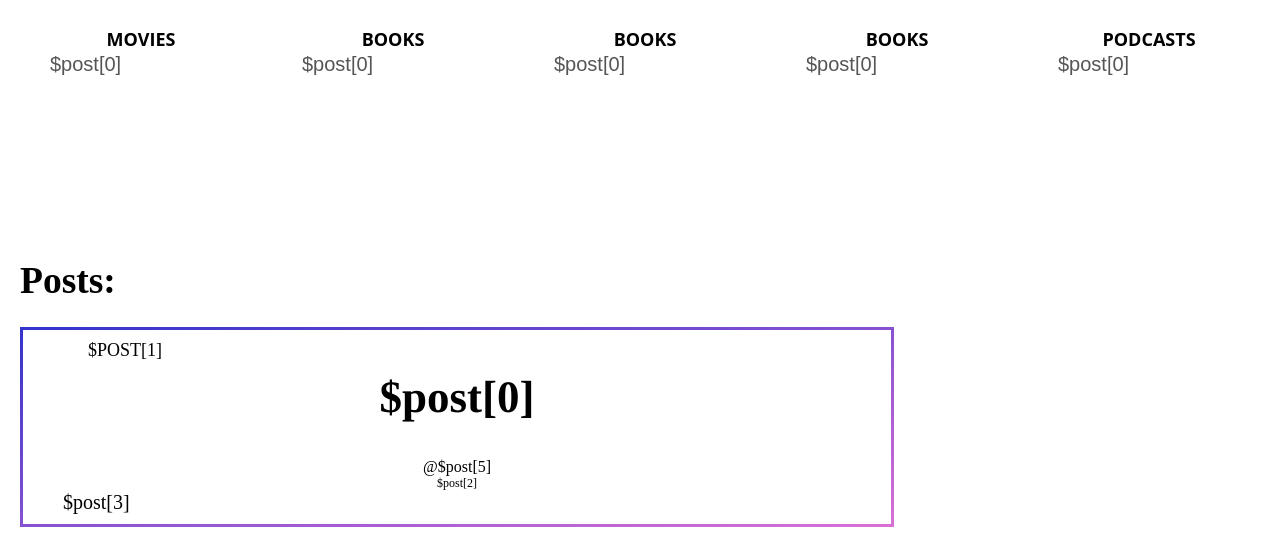
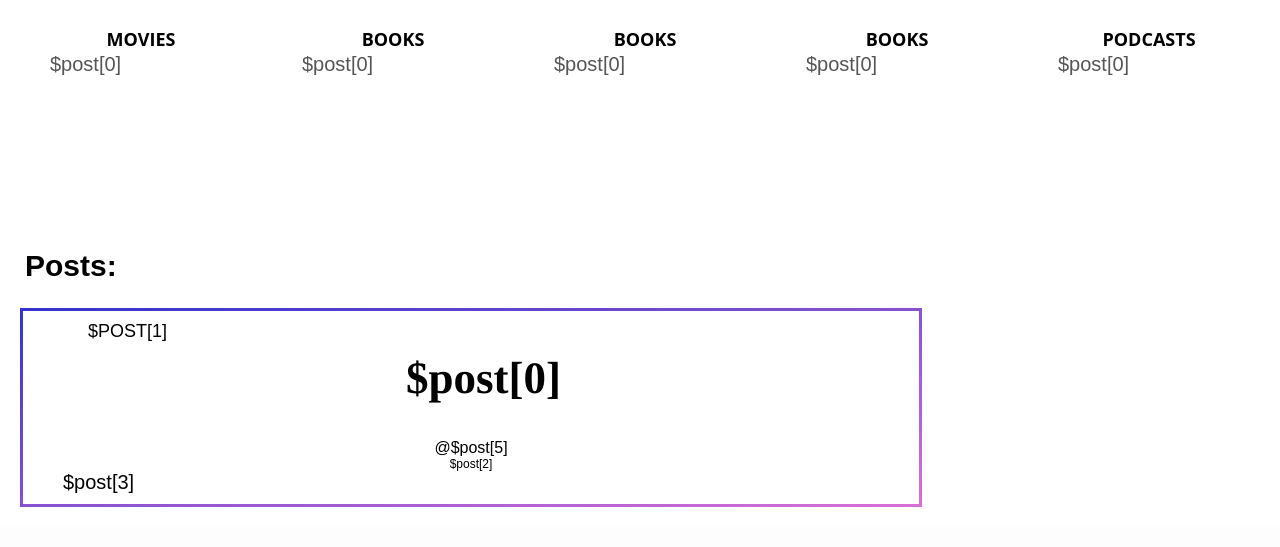
Before and after one commit to lizwerther/SeniorProject2020, a PHP site: page /me.html in a window 1280 px wide. Shown: the part 444-991 px from the top of the page. After the commit the page ends 951 px from the top, so only its background shows below. Run offline with PHP 8.4, Linux system fonts and the light colour scheme.

Commit message:
spacing on me page

```diff
--- a/css-me.css
+++ b/css-me.css
@@ -203,15 +203,16 @@ a.dropbtn{
     text-align: center;
     font: Tahoma;
 }
-#posts{
+.posts{
     /* overflow: scroll; */
     /* height: 100%; */
-    margin: 20px;
+    margin-left: 20px;
     font-size: 25;
     font-family: 'Futura Light', serif;
 }
 #posts h2{
     margin-bottom: 25px;
+    margin-left: 25px;
 }
 
 /* .post{
@@ -227,6 +228,7 @@ a.dropbtn{
     position: relative;
     background: linear-gradient(to bottom right, #3333CC, #DA70D6);
     padding: 3px;
+    margin: 20px;
   }
 
 .post {
@@ -247,6 +249,7 @@ a.dropbtn{
     padding-top: 10px;
     padding-bottom: 10px;
     text-align: center;
+    margin-left: none;
 }
 .cat{
     text-align: left;
--- a/me.html
+++ b/me.html
@@ -33,7 +33,7 @@
                     <h3 class = "username">@tpane</h3>
                     <p class="bio">hi i'm taylor and i'm so excited to be here! What is an Instagram Bio? Your Instagram bio is the section on your profile page where you include some information about yourself and/or your business. It can be found underneath your Instagram username. In your bio, you can include a short description,</p>
        </div>
-       <div id = "block2">
+      <div id = "block2">
                     <!-- <h2 class="category"><img class="mb-4" src="./Listify L transparent.png" alt="" width="35" height="35">ists:</h2> -->
                     <!-- liz: can you change css of list to make 2 columns" -->
                     <ul title = Movies>
```
